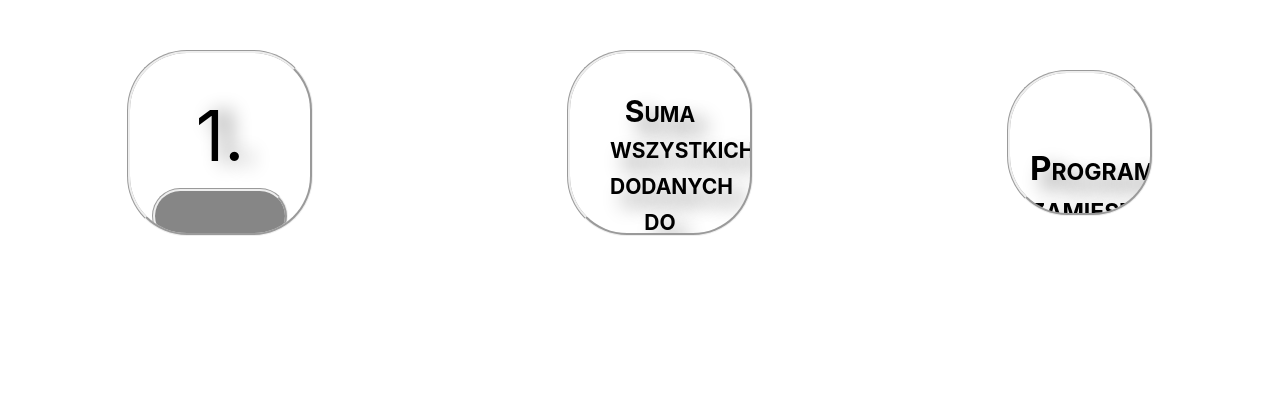
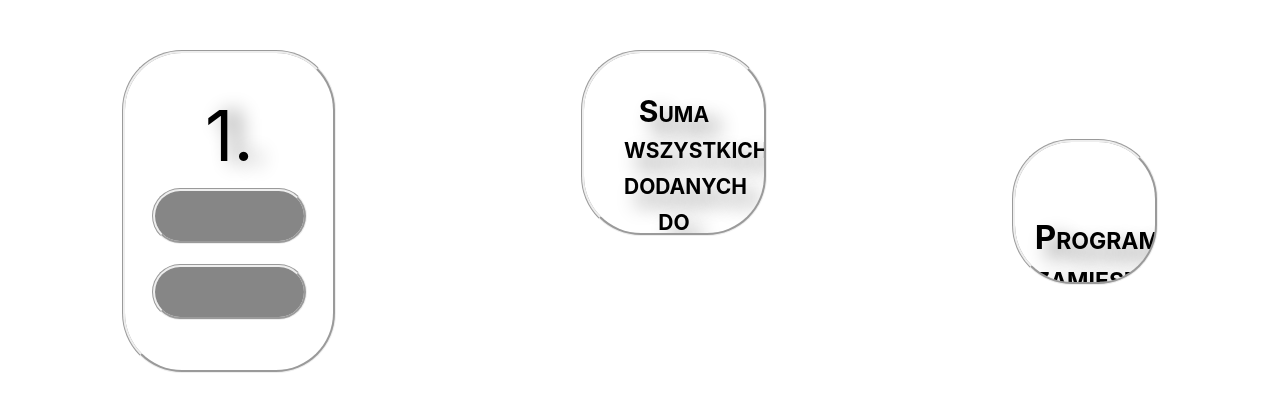
Before and after one commit to MMarek/exercises_site, a React (Create React App) app: page /#/ in a window 1280 px wide. Shown: the top 412 px of the page. Built offline with nearby package versions, Linux system fonts and the light colour scheme.

Commit message:
first loop exercise

```diff
--- a/src/components/Home/Loops/Loops01.js
+++ b/src/components/Home/Loops/Loops01.js
@@ -18,8 +18,8 @@ class Square extends Component {
         const {one} = this.state;
 
         let styleOne = {
-            width: one ? '300px' : '100px',
-            height: one ? '350px' : '100px',
+            width: one ? '30%' : '10%',
+            height: one ? '45%' : '10%',
             fontSize: one ? '15px' : '0%',
             transition: '2s',
         };
@@ -50,13 +50,19 @@ class Square extends Component {
             >
                 <div className='div1' style={styleTwo} onClick={this.handleButtonOneClick}>1.</div>
                 <div className='squareFor'>
-                    Śilnia liczby {n} wynosi {result1} - wykonane pętlą for
+                    Śilnia liczby {n} wynosi {result1} - wykonane pętlą for:
+                    <p>
+                        {'let n = 5; let result1 = 1; for (let i = 1; i <= n; i++) { result1 = result1 * i }'}
+                    </p>
                 </div>
 
-                <h4> Zapraszam do prześledzenia kodu :) </h4>
+                <span> Zapraszam do zapoznania się z kodem :) </span>
 
                 <div className='squareWhile'>
-                    Śilnia liczby {n} wynosi {result2} - wykonane pętlą while
+                    Śilnia liczby {n} wynosi {result2} - wykonane pętlą while:
+                    <p>
+                        {'let result2 = 1; let j = 1; while (j <= n) { result2 *= j; j++; }'}
+                    </p>
                 </div>
             </section>
         )
--- a/src/scss/_loops.scss
+++ b/src/scss/_loops.scss
@@ -52,7 +52,7 @@
     border: groove;
     border-radius: 60px;
     margin: 10px;
-    padding: 40px 10px 40px 10px;
+    padding: 30px 30px 20px 30px;
   }
 }
 
```
